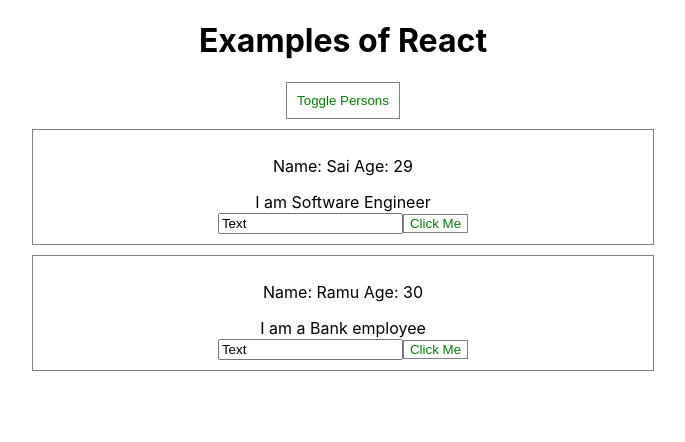
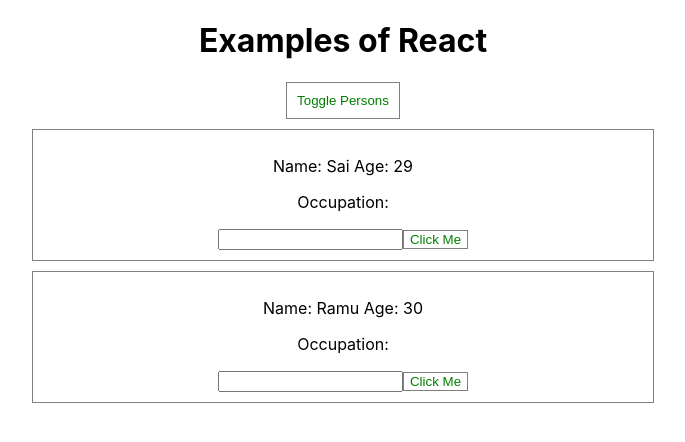
Before and after one commit to csaicharan/short-notes, a React (Create React App) app in the folder React/examples/: page / in a window 1280 px wide. Both pictures are taken after a click on the button "Toggle Persons". Shown: the top 442 px of the page, without its empty margins (297-982 px from the left). Built offline with nearby package versions, Linux system fonts and the light colour scheme.

Commit message:
Itterating through the list and performing update operation

```diff
--- a/React/examples/src/App.js
+++ b/React/examples/src/App.js
@@ -15,16 +15,16 @@ class App extends React.Component {
   state = {
     person : [
       {
+        id: '1', // While iterating through the list react expects an unique identifier to be assigned to JSX's 'key' attribute to avoid re-rendering un changed elements of the lists while we are performing CRUD operations in an Array
         name: 'Sai',
         age: 29
       },
       {
+        id: '2',
         name: 'Ramu',
         age: 30
       }
     ],
-    address : 'Bangalore, India',
-    inputText: 'Text',
     isPersonsViewed : false // Implementing conditional based content rendering in react applications, but keep in mind we can just us ternary operator (?) in JSX syntax we can use if condition and wrap that operator in between {}.
     //The content will be rendered dynamically based in the condition and it improves the performance by not showing in intended view and eliminate rendering of un shown elements
   }
@@ -54,9 +54,11 @@ class App extends React.Component {
   /**
    * Two way binding can be achieved with settingState when you change any value in input and that state is passed to the value of an input
    */
-  onChangeInputHandler = (event) => {
+  onChangeInputHandler = (index, event) => {
+    let persons = [...this.state.person]; // Using spread operator we are creating a copy of the original array to maintain the mutability of the state object
+    persons[index].inputText = event.target.value
     this.setState({
-      inputText : event.target.value
+      person: persons
     });
   }
 
@@ -69,19 +71,24 @@ class App extends React.Component {
 
 
   render(){
-    const {person, isPersonsViewed} = this.state;
+    const {person: persons, isPersonsViewed} = this.state;
 
     let personsHtml = null; // Can write the conditional rendering in the most elegant way by storing into the variable and using it in the JSX
 
     if(isPersonsViewed){
       personsHtml = (
           <div>
-            <Person name={person[0].name} age={person[0].age} click={this.onClickHandlerFromChild.bind(this, person[0])} change={this.onChangeInputHandler} inputText={this.state.inputText}>
-                      I am Software Engineer
-            </Person>
-            <Person name={person[1].name} age={person[1].age} click={this.onClickHandlerFromChild.bind(this, person[1])} change={this.onChangeInputHandler} inputText={this.state.inputText}>
-              I am a Bank employee
-            </Person>
+            {
+              persons.map((person, index) => {
+                return <Person
+                          name={person.name}
+                          age={person.age}
+                          inputText={person.inputText}
+                          change={this.onChangeInputHandler.bind(this, index)}
+                          key={person.id}
+                        />
+              })
+            }
           </div>
       );
     }
--- a/React/examples/src/Person/Person.js
+++ b/React/examples/src/Person/Person.js
@@ -15,6 +15,7 @@ const Person = (props) => {
     return (
         <div className="person">
             <p>Name: {props.name} Age: {props.age}</p>
+            <p>Occupation: {props.inputText}</p>
             <div>{props.children}</div>
             <input type="text" value={props.inputText} onChange={props.change}/>
             <button onClick={props.click} style={btnStyles}>Click Me</button>
```
